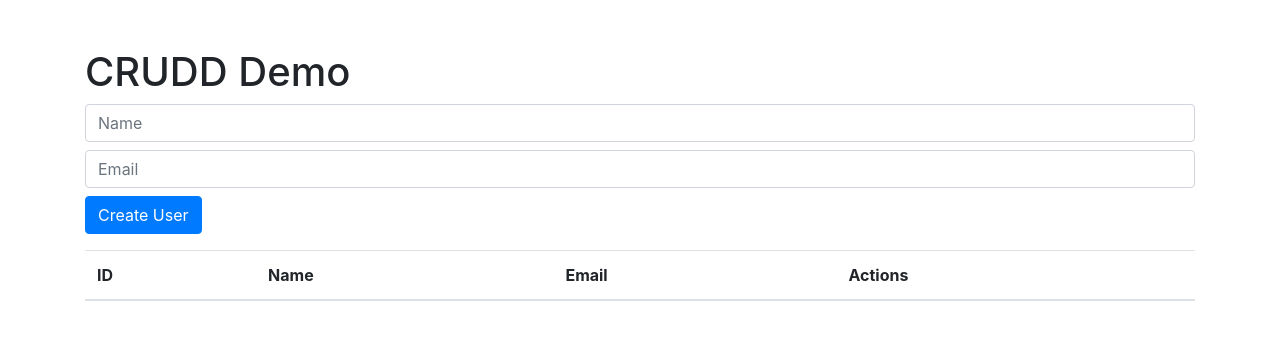
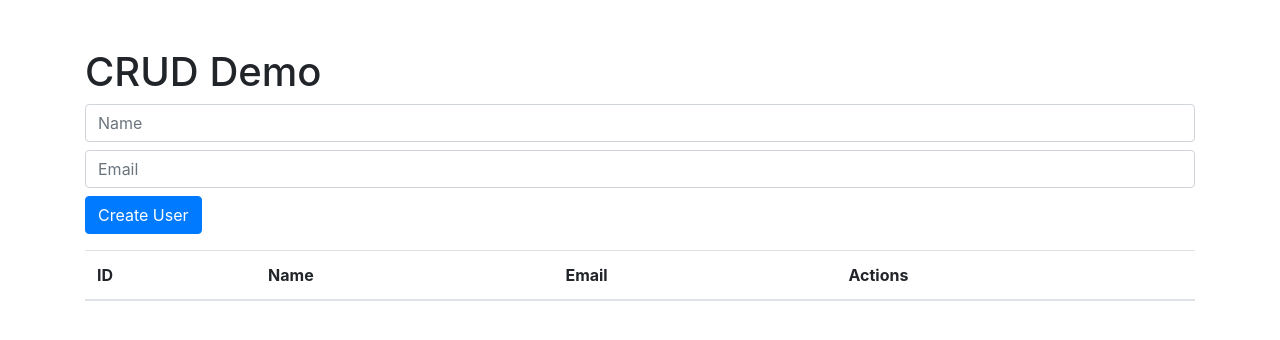
Before and after one commit to balavenkatesh-official/ecs, a plain HTML site: page index.html in a window 1280 px wide. Drawn offline with nearby package versions, Linux system fonts and the light colour scheme; no server answers.

Commit message:
Update index.html

```diff
--- a/index.html
+++ b/index.html
@@ -8,7 +8,7 @@
 </head>
 <body>
     <div class="container">
-        <h1 class="mt-5">CRUDD Demo</h1>
+        <h1 class="mt-5">CRUD Demo</h1>
         <div class="mb-3">
             <input type="text" id="name" class="form-control" placeholder="Name">
             <input type="email" id="email" class="form-control mt-2" placeholder="Email">
```
